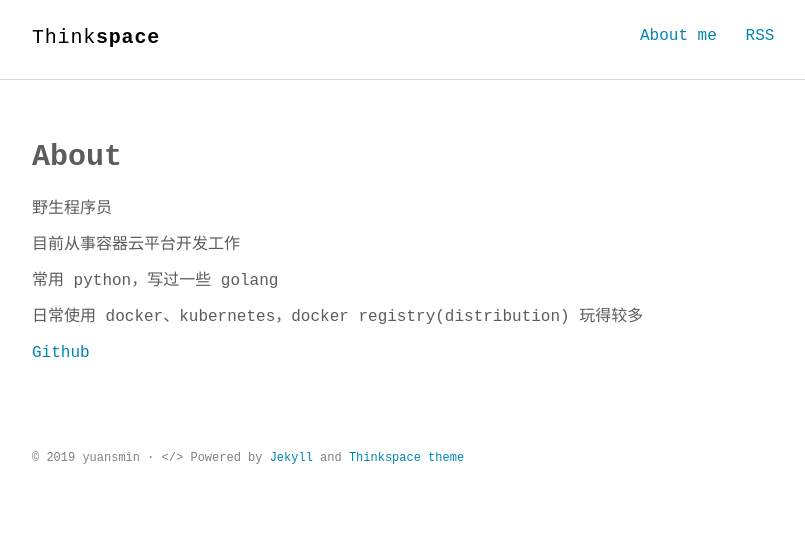
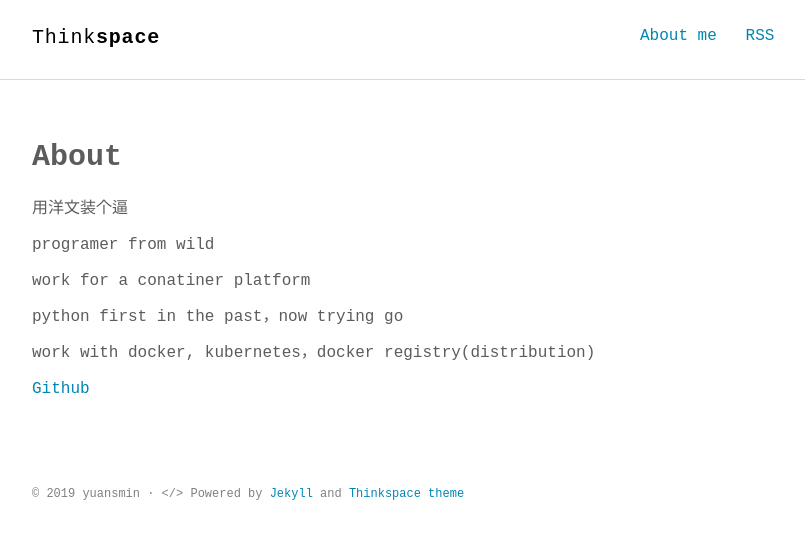
Before and after one commit to yuansmin/yuansmin.github.io, a Jekyll site: the page built from about.md, in a window 1280 px wide. Shown: the top 539 px of the page, without its empty margins (232-1037 px from the left). Built offline with Jekyll 4.4.1, drawn with Linux system fonts in a browser that asks for light colours; some web fonts are replaced.

Commit message:
zb with english about

```diff
--- a/about.md
+++ b/about.md
@@ -4,12 +4,14 @@ title: About
 permalink: /about/
 ---
 
-野生程序员
+用洋文装个逼
 
-目前从事容器云平台开发工作
+programer from wild
 
-常用 python，写过一些 golang
+work for a conatiner platform
 
-日常使用 docker、kubernetes，docker registry(distribution) 玩得较多
+python first in the past，now trying go
+
+work with docker, kubernetes，docker registry(distribution)
 
 [Github](https://github.com/yuansmin)
```
